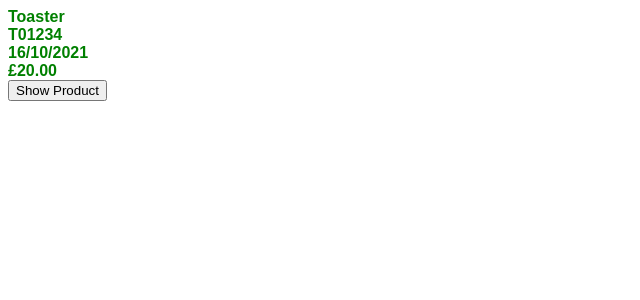
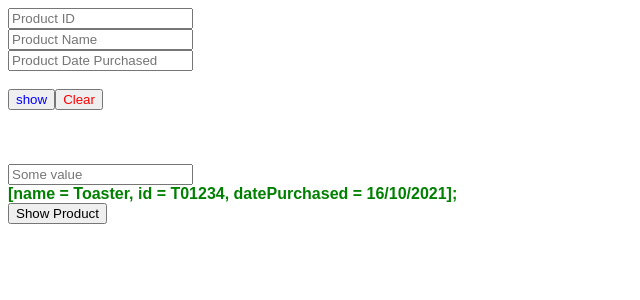
Before and after one commit to ramos11/react-activities, a React (Create React App) app: page / in a window 1280 px wide. Shown: the top 300 px of the page, without its empty margins (0-640 px from the left). Built offline with nearby package versions, Linux system fonts and the light colour scheme.

Commit message:
1 file modified, 2 added

```diff
--- a/src/App.js
+++ b/src/App.js
@@ -1,39 +1,39 @@
 import React from "react";
 import "./style.css";
+import Product from './Product.js';
+import ProductPanel from './ProductPanel.js';
 
 const name1 = "Toaster";
 const id1 = "T01234";
 const datePurchased1 = "16/10/2021";
 const price1 = "£20.00";
 
-// const nm = "Name: ";
+// function Product(props){
+//   return(
+//     <div>
+//       {props.name}{props.id}{props.datePurchased}{props.price}
+//     </div>
+//   )
+// }
 
-function Product(props){
-  return(
-    <div>
-      {props.name}{props.id}{props.datePurchased}{props.price}
-    </div>
-  )
-}
-
-function toString(nm,id,date,pr){
-  return nm + ", " + id + ", " + date + ", " + pr;
-}
+// function toString(nm,id,date,pr){
+//   return nm + ", " + id + ", " + date + ", " + pr;
+// }
 
 function clickHandler(){
   window.alert(toString(name1, id1, datePurchased1, price1))
 }
 
-export default function App() {
+function App() {
   return (
     <div>
-      <Product name={name1}/>
-      <Product id={id1}/>
-      <Product datePurchased={datePurchased1}/>
-      <Product price={price1}/>
+      <ProductPanel/>
+      <Product name={name1} id={id1} datePurchased={datePurchased1} price={price1}/>
       <button onClick={clickHandler}>
         Show Product
       </button>
     </div>
   );
 }
+
+export default App;
--- /dev/null
+++ b/src/Product.js
@@ -0,0 +1,17 @@
+// Product.js
+import React from 'react';
+
+function Product (prop) {
+
+    function toString(prop){
+        return "[" + "name = "+ prop.name+ ", id = "+prop.id+ ", datePurchased = "+prop.datePurchased +"]";
+    }
+
+    return (
+        <div>
+            {toString(prop)};
+        </div>
+    );
+}
+
+export default Product;
--- /dev/null
+++ b/src/ProductPanel.js
@@ -0,0 +1,54 @@
+// ProductPanel.js
+
+import React from 'react';
+
+function ProductPanel(){
+
+    const [productId, setProductId] = React.useState('');
+
+    const [productName, setProductName] = React.useState('');
+
+    const [productDatePurchased, setProductDatePurchased] = React.useState('');
+
+    function showClickHandler () {
+        window.alert("[" + "id = "+ productId + ", name = "+productName+ ", datePurchased = "+ productDatePurchased +"]");
+
+    }
+
+    function clearClickHandler () {
+        setProductId('');
+        setProductName('');
+        setProductDatePurchased('');
+    }
+
+    return(
+        <div>
+
+            <input placeholder="Product ID" value={productId}  onChange = { e => setProductId(e.target.value)}  ></input>
+
+            <br/>
+
+            <input placeholder="Product Name" value={productName}  onChange = { e => setProductName(e.target.value)}  ></input>
+
+            <br/>
+
+            <input placeholder="Product Date Purchased" value={productDatePurchased}  onChange = { e => setProductDatePurchased(e.target.value)}  ></input>
+
+            <br/>
+
+            <br/>
+
+            <button style={{color:"blue"}} onClick={showClickHandler}>show</button>
+
+            <button style={{color:"red"}} onClick={clearClickHandler}>Clear</button>
+
+            <br/><br/><br/><br/>
+
+            <input placeholder="Some value"></input>
+
+        </div>
+    );
+
+}
+
+export default ProductPanel;
```
